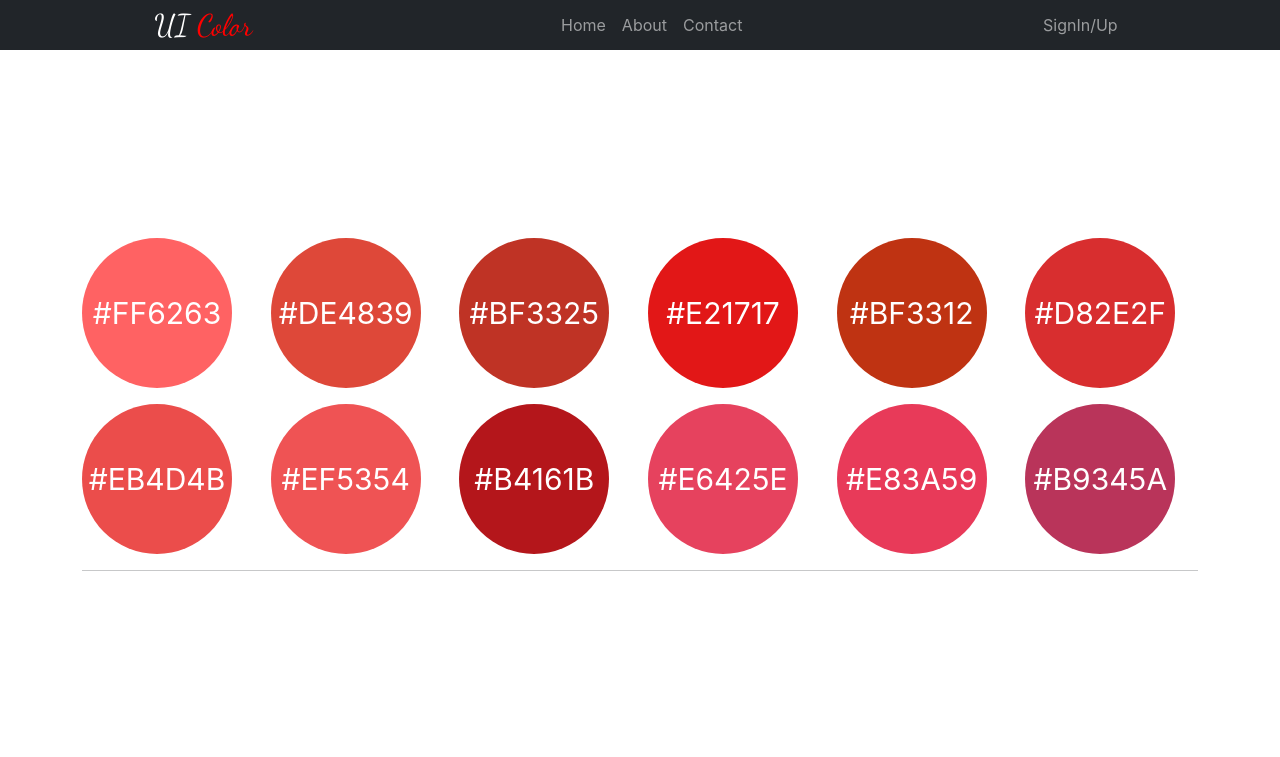
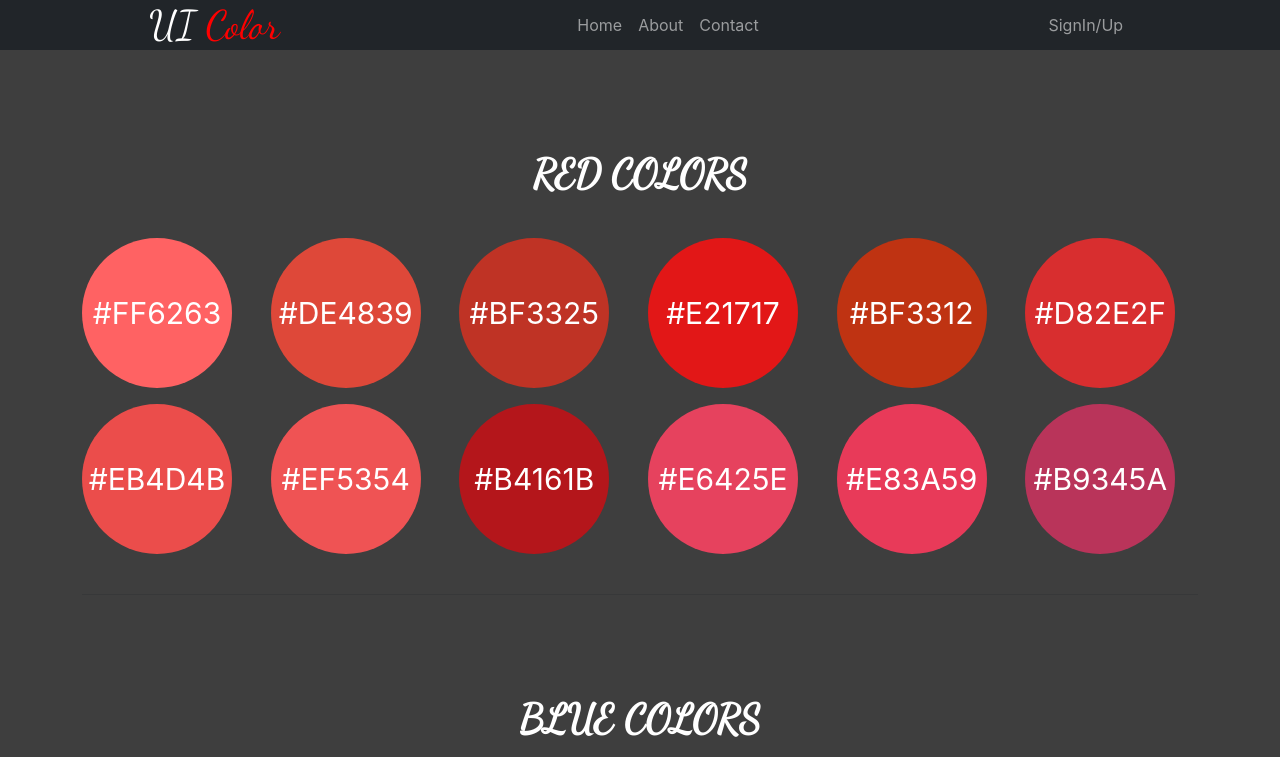
Before and after one commit to Sunil-1921/ui-color, a React (Create React App) app: page / in a window 1280 px wide. Shown: the top 757 px of the page. Built offline with nearby package versions, Linux system fonts and the light colour scheme.

Commit message:
colors edited and added hover effect

```diff
--- a/src/Components/Content/colors.jsx
+++ b/src/Components/Content/colors.jsx
@@ -21,6 +21,7 @@ export const Colors = () => {
                                     )
                                 })}
                             </div>
+                            <br />
                             <hr />
                         </>
                     )
--- a/src/Sass/body.scss
+++ b/src/Sass/body.scss
@@ -1,6 +1,7 @@
 body {
   // background-image: url("../Images/bg.jpg");
   // background-color: #0c0c0c;
+  background-color: #3e3e3e;
   background-repeat: no-repeat;
   background-attachment: fixed;
   background-size: cover;
--- a/src/Sass/header.scss
+++ b/src/Sass/header.scss
@@ -19,7 +19,7 @@
   .container-fluid {
     .navbar-nav {
       .ui-color {
-        font-size: 30px;
+        font-size: 40px;
       }
     }
   }
```
